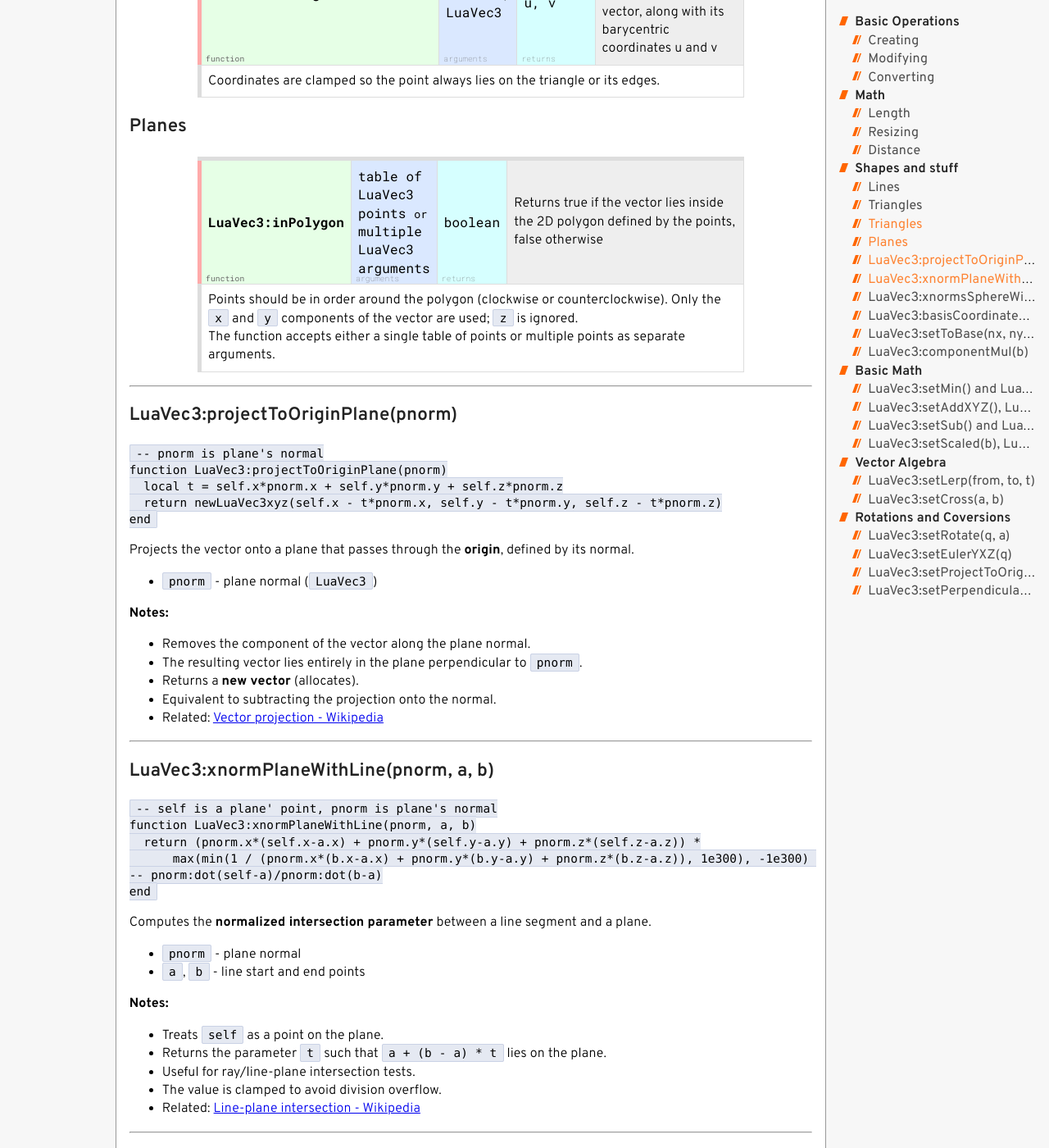
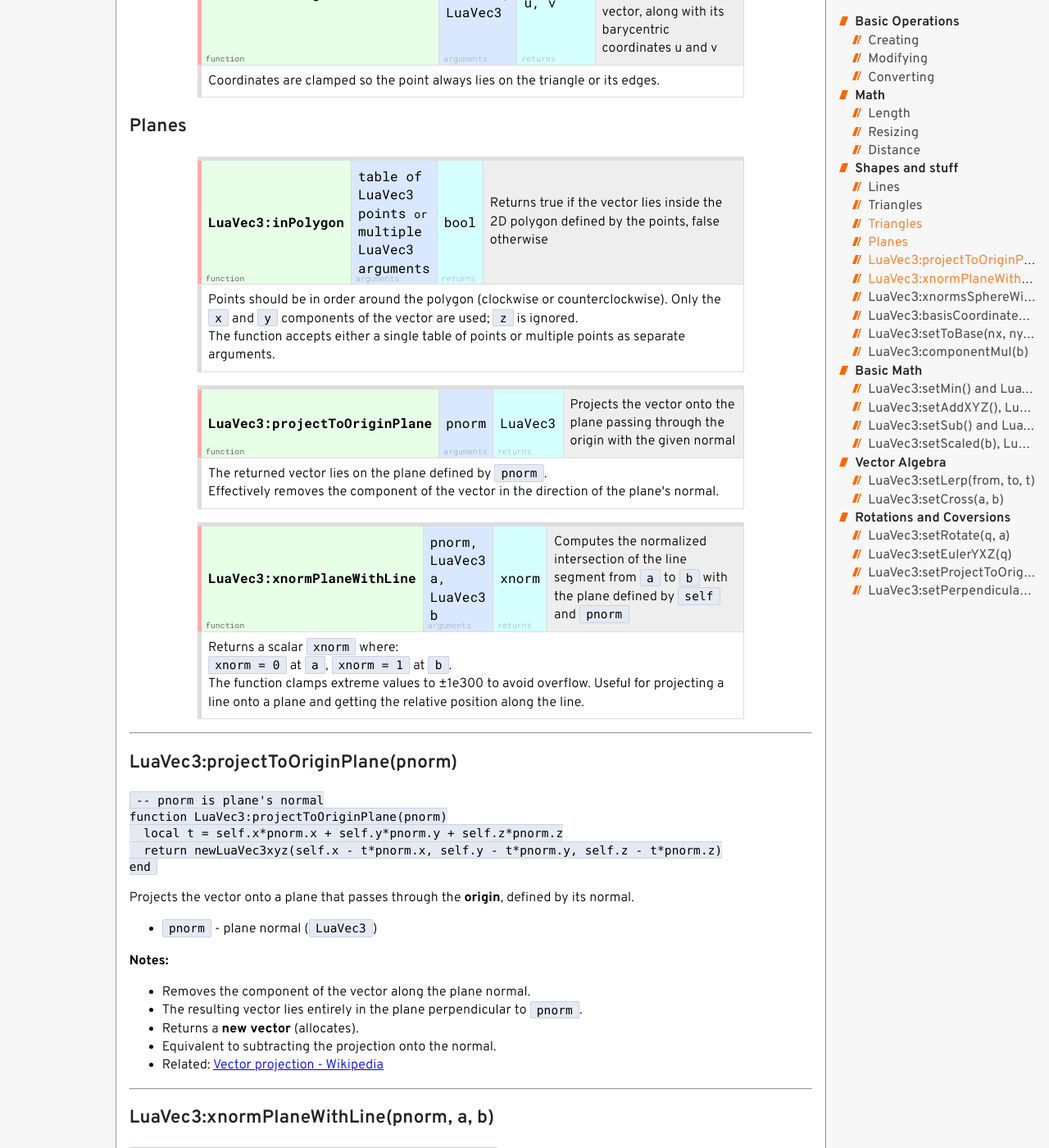
Before and after one commit to E32k/e32k.github.io, a Jekyll site: the page built from beamng/lua/common/LuaVec3.md, in a window 1280 px wide and 1400 px high, scrolled down 5782 px. Shown: the whole window at 82% size. Built offline with Jekyll 4.4.1, drawn with Linux system fonts in a browser that asks for light colours.

Commit message:
planes lua vec 3

```diff
--- a/beamng/lua/common/LuaVec3.md
+++ b/beamng/lua/common/LuaVec3.md
@@ -313,13 +313,34 @@ Coordinates are clamped so the point always lies on the triangle or its edges.
 <table class="api"><tr>
   <th class="func">LuaVec3:inPolygon</th>
   <td class="args">table of LuaVec3 points <small>or</small> multiple LuaVec3 arguments</td>
-  <td class="rets">boolean</td>
+  <td class="rets">bool</td>
   <td class="desc">Returns true if the vector lies inside the 2D polygon defined by the points, false otherwise</td>
 </tr><tr><td colspan="4" class="details">
 Points should be in order around the polygon (clockwise or counterclockwise). Only the <code>x</code> and <code>y</code> components of the vector are used; <code>z</code> is ignored.<br>
 The function accepts either a single table of points or multiple points as separate arguments.
 </td></tr></table>
 
+<table class="api"><tr>
+  <th class="func">LuaVec3:projectToOriginPlane</th>
+  <td class="args">pnorm</td>
+  <td class="rets">LuaVec3</td>
+  <td class="desc">Projects the vector onto the plane passing through the origin with the given normal</td>
+</tr><tr><td colspan="4" class="details">
+The returned vector lies on the plane defined by <code>pnorm</code>.<br>
+Effectively removes the component of the vector in the direction of the plane's normal.
+</td></tr></table>
+
+<table class="api"><tr>
+  <th class="func">LuaVec3:xnormPlaneWithLine</th>
+  <td class="args">pnorm, LuaVec3 a, LuaVec3 b</td>
+  <td class="rets">xnorm</td>
+  <td class="desc">Computes the normalized intersection of the line segment from <code>a</code> to <code>b</code> with the plane defined by <code>self</code> and <code>pnorm</code></td>
+</tr><tr><td colspan="4" class="details">
+Returns a scalar <code>xnorm</code> where:<br>
+<code>xnorm = 0</code> at <code>a</code>, <code>xnorm = 1</code> at <code>b</code>.<br>
+The function clamps extreme values to ±1e300 to avoid overflow.
+Useful for projecting a line onto a plane and getting the relative position along the line.
+</td></tr></table>
 
 
 
```
